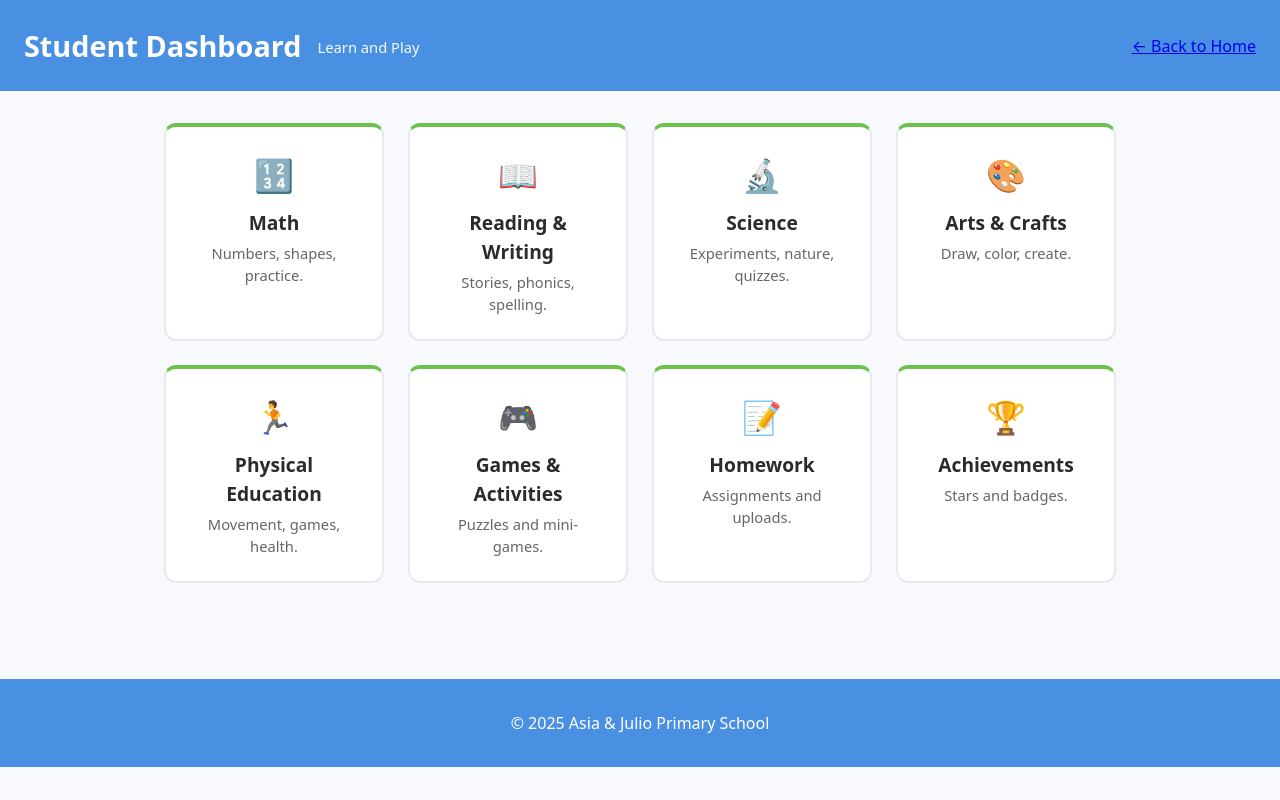
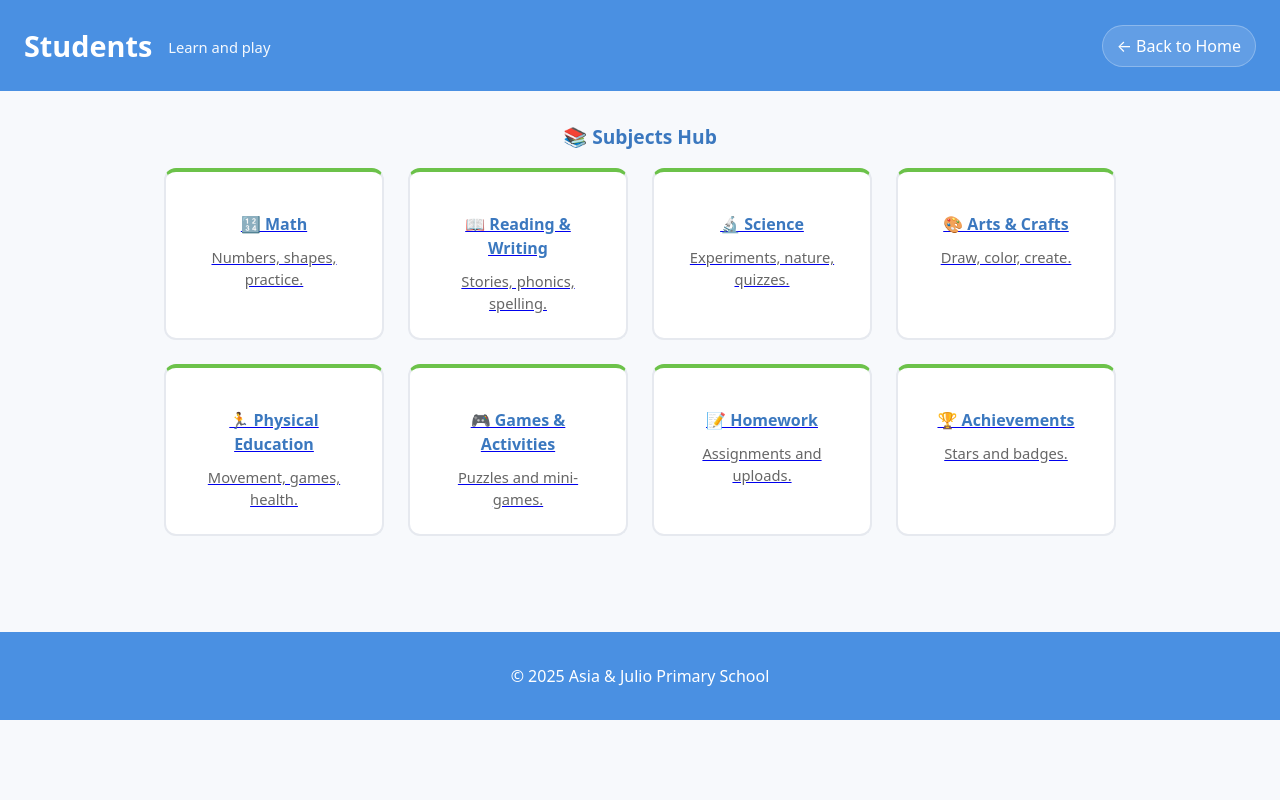
Before and after one commit to martin1988-asia/primary-lms, a plain HTML site: page students.html in a window 1280 px wide. Drawn offline with Linux system fonts and the light colour scheme.

Commit message:
Updated students.html with card-based subject hub

```diff
--- a/students.html
+++ b/students.html
@@ -6,67 +6,61 @@
   <title>Students · Asia & Julio Primary School LMS</title>
   <link rel="stylesheet" href="styles.css" />
 </head>
-<body class="theme-default">
+<body>
   <header class="site-header">
     <div class="brand">
-      <h1 class="brand-title">Student Dashboard</h1>
-      <p class="brand-subtitle">Learn and Play</p>
+      <h1 class="brand-title">Students</h1>
+      <p class="brand-subtitle">Learn and play</p>
     </div>
-    <nav>
-      <a href="index.html" class="btn">← Back to Home</a>
-      <!-- Students only see their own dashboard, so no links to Admin/Teacher/Parent -->
-    </nav>
+    <div>
+      <a href="index.html" class="menu-card" style="padding:8px 12px;">← Back to Home</a>
+    </div>
   </header>
 
   <main class="container">
-    <section class="menu-grid">
-      <a class="menu-card role-student" href="math.html">
-        <div class="menu-icon">🔢</div>
-        <h3 class="menu-title">Math</h3>
-        <p class="menu-desc">Numbers, shapes, practice.</p>
+    <section class="card-section">
+      <h2>📚 Subjects Hub</h2>
+      <div class="card-container">
+        <a class="card role-student" href="math.html">
+          <h3>🔢 Math</h3>
+          <p>Numbers, shapes, practice.</p>
         </a>
 
-      <a class="menu-card role-student" href="reading.html">
-        <div class="menu-icon">📖</div>
-        <h3 class="menu-title">Reading & Writing</h3>
-        <p class="menu-desc">Stories, phonics, spelling.</p>
+        <a class="card role-student" href="reading.html">
+          <h3>📖 Reading & Writing</h3>
+          <p>Stories, phonics, spelling.</p>
         </a>
 
-      <a class="menu-card role-student" href="science.html">
-        <div class="menu-icon">🔬</div>
-        <h3 class="menu-title">Science</h3>
-        <p class="menu-desc">Experiments, nature, quizzes.</p>
+        <a class="card role-student" href="science.html">
+          <h3>🔬 Science</h3>
+          <p>Experiments, nature, quizzes.</p>
         </a>
 
-      <a class="menu-card role-student" href="arts.html">
-        <div class="menu-icon">🎨</div>
-        <h3 class="menu-title">Arts & Crafts</h3>
-        <p class="menu-desc">Draw, color, create.</p>
+        <a class="card role-student" href="arts.html">
+          <h3>🎨 Arts & Crafts</h3>
+          <p>Draw, color, create.</p>
         </a>
 
-      <a class="menu-card role-student" href="pe.html">
-        <div class="menu-icon">🏃</div>
-        <h3 class="menu-title">Physical Education</h3>
-        <p class="menu-desc">Movement, games, health.</p>
+        <a class="card role-student" href="pe.html">
+          <h3>🏃 Physical Education</h3>
+          <p>Movement, games, health.</p>
         </a>
 
-      <a class="menu-card role-student" href="games.html">
-        <div class="menu-icon">🎮</div>
-        <h3 class="menu-title">Games & Activities</h3>
-        <p class="menu-desc">Puzzles and mini-games.</p>
+        <a class="card role-student" href="games.html">
+          <h3>🎮 Games & Activities</h3>
+          <p>Puzzles and mini-games.</p>
         </a>
 
-      <a class="menu-card role-student" href="homework.html">
-        <div class="menu-icon">📝</div>
-        <h3 class="menu-title">Homework</h3>
-        <p class="menu-desc">Assignments and uploads.</p>
+        <a class="card role-student" href="homework.html">
+          <h3>📝 Homework</h3>
+          <p>Assignments and uploads.</p>
         </a>
 
-      <a class="menu-card role-student" href="achievements.html">
-        <div class="menu-icon">🏆</div>
-        <h3 class="menu-title">Achievements</h3>
-        <p class="menu-desc">Stars and badges.</p>
+        <a class="card role-student" href="achievements.html">
+          <h3>🏆 Achievements</h3>
+          <p>Stars and badges.</p>
         </a>
+      </div>
     </section>
   </main>
 
```
Lines whose indentation alone changed are shown as unchanged.
